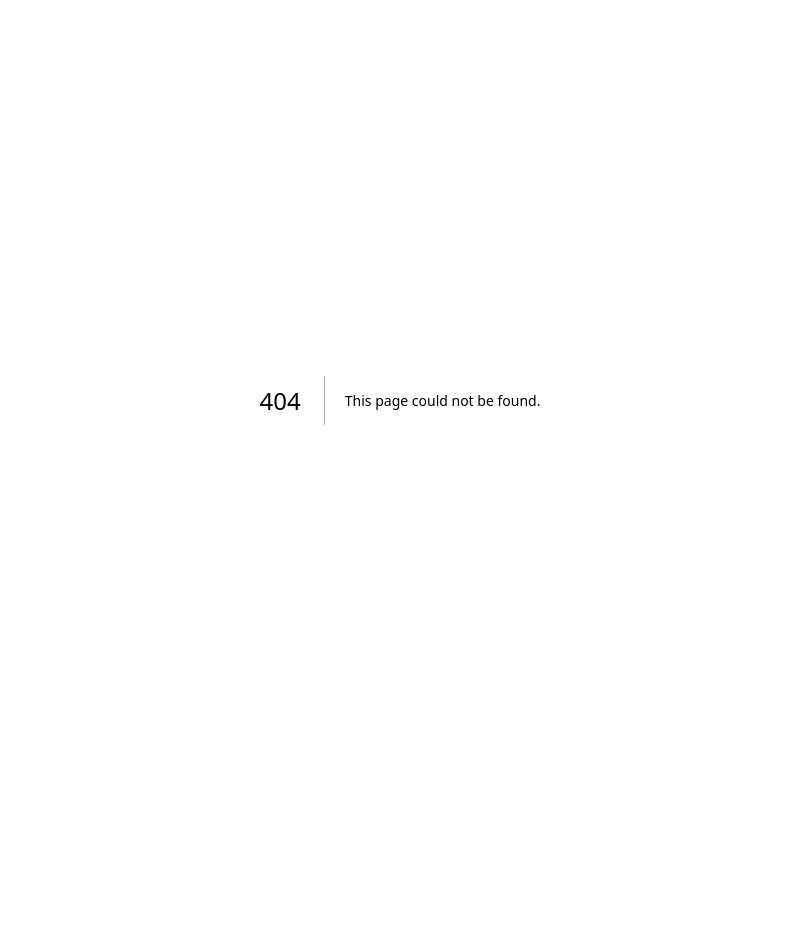
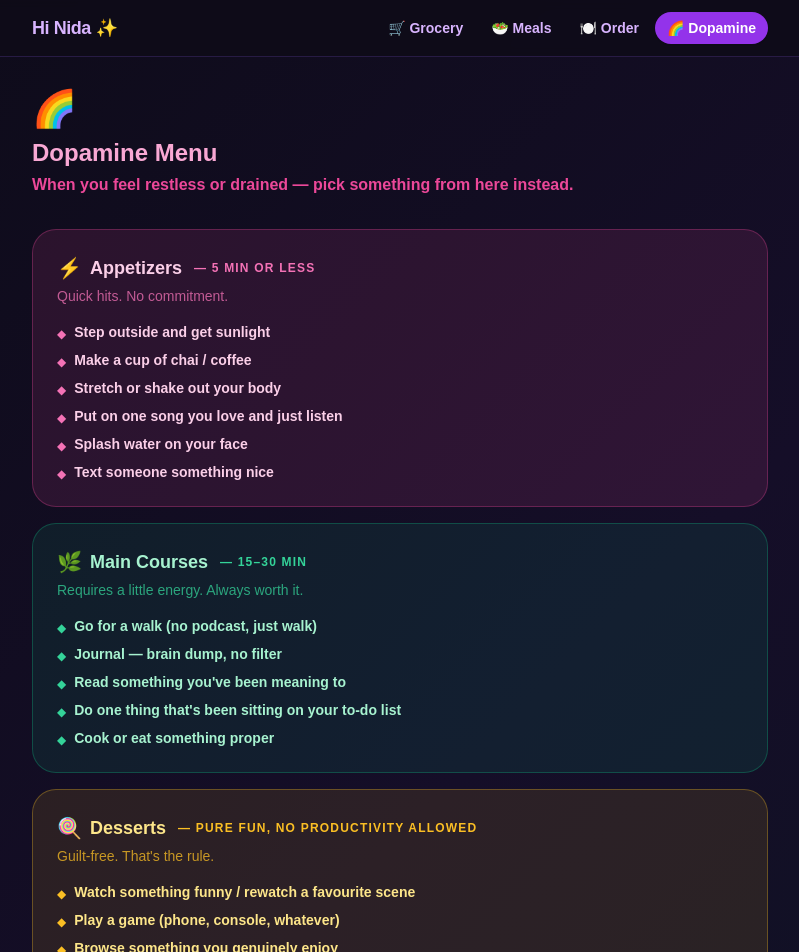
Before and after one commit to thephoenix13/n-health, a Next.js app: page /dopamine-menu in a window 1280 px wide. Before the commit this address had no page. Shown: the top 952 px of the page, without its empty margins (240-1039 px from the left). Before the commit the page ends 800 px from the top, so only its background shows below. Built offline with nearby package versions, Linux system fonts and the light colour scheme.

Commit message:
Add Dopamine Menu page with nav and home card

```diff
--- a/components/Layout.js
+++ b/components/Layout.js
@@ -5,6 +5,7 @@ const navItems = [
   { href: '/grocery', label: '🛒 Grocery' },
   { href: '/meal-plan', label: '🥗 Meals' },
   { href: '/order', label: '🍽️ Order' },
+  { href: '/dopamine-menu', label: '🌈 Dopamine' },
 ]
 
 export default function Layout({ children }) {
--- /dev/null
+++ b/pages/dopamine-menu.js
@@ -0,0 +1,155 @@
+import Layout from '../components/Layout'
+
+const sections = [
+  {
+    title: 'Appetizers',
+    subtitle: '5 min or less',
+    note: 'Quick hits. No commitment.',
+    emoji: '⚡',
+    bg: 'rgba(236, 72, 153, 0.12)',
+    border: 'rgba(236, 72, 153, 0.3)',
+    titleColor: 'text-pink-200',
+    subColor: 'text-pink-400',
+    items: [
+      'Step outside and get sunlight',
+      'Make a cup of chai / coffee',
+      'Stretch or shake out your body',
+      'Put on one song you love and just listen',
+      'Splash water on your face',
+      'Text someone something nice',
+    ],
+  },
+  {
+    title: 'Main Courses',
+    subtitle: '15–30 min',
+    note: 'Requires a little energy. Always worth it.',
+    emoji: '🌿',
+    bg: 'rgba(16, 185, 129, 0.1)',
+    border: 'rgba(16, 185, 129, 0.3)',
+    titleColor: 'text-emerald-200',
+    subColor: 'text-emerald-400',
+    items: [
+      'Go for a walk (no podcast, just walk)',
+      'Journal — brain dump, no filter',
+      'Read something you\'ve been meaning to',
+      'Do one thing that\'s been sitting on your to-do list',
+      'Cook or eat something proper',
+    ],
+  },
+  {
+    title: 'Desserts',
+    subtitle: 'Pure fun, no productivity allowed',
+    note: 'Guilt-free. That\'s the rule.',
+    emoji: '🍭',
+    bg: 'rgba(251, 191, 36, 0.1)',
+    border: 'rgba(251, 191, 36, 0.3)',
+    titleColor: 'text-amber-200',
+    subColor: 'text-amber-400',
+    items: [
+      'Watch something funny / rewatch a favourite scene',
+      'Play a game (phone, console, whatever)',
+      'Browse something you genuinely enjoy',
+      'Doodle or sketch',
+    ],
+  },
+  {
+    title: 'Specials',
+    subtitle: 'Bigger, occasional',
+    note: 'For when you have real time and need a real reset.',
+    emoji: '✨',
+    bg: 'rgba(139, 92, 246, 0.12)',
+    border: 'rgba(139, 92, 246, 0.35)',
+    titleColor: 'text-purple-200',
+    subColor: 'text-purple-400',
+    items: [
+      'Long walk or run somewhere new',
+      'Catch up with a friend (call, not text)',
+      'Work on a creative project just for fun',
+      'Go somewhere — a café, a park, anywhere that isn\'t your desk',
+    ],
+  },
+  {
+    title: 'Side Dishes',
+    subtitle: 'Pair with other tasks',
+    note: 'Things that make work or chores better.',
+    emoji: '🎧',
+    bg: 'rgba(56, 189, 248, 0.1)',
+    border: 'rgba(56, 189, 248, 0.3)',
+    titleColor: 'text-sky-200',
+    subColor: 'text-sky-400',
+    items: [
+      'A great playlist or album',
+      'Podcast on a walk',
+      'Ambient / lo-fi while deep working',
+    ],
+  },
+]
+
+export default function DopamineMenu() {
+  return (
+    <Layout>
+      <div className="mb-8">
+        <div className="text-4xl mb-2">🌈</div>
+        <h1 className="text-2xl font-black text-pink-300">Dopamine Menu</h1>
+        <p className="text-pink-500 font-semibold mt-1">
+          When you feel restless or drained — pick something from here instead.
+        </p>
+      </div>
+
+      <div className="space-y-4 mb-6">
+        {sections.map((section) => (
+          <div
+            key={section.title}
+            className="rounded-3xl p-6 border"
+            style={{ background: section.bg, borderColor: section.border }}
+          >
+            <div className="flex items-center gap-2 mb-1">
+              <span className="text-xl">{section.emoji}</span>
+              <h2 className={`font-black text-lg ${section.titleColor}`}>{section.title}</h2>
+              <span className={`text-xs font-bold uppercase tracking-widest ml-1 ${section.subColor}`}>
+                — {section.subtitle}
+              </span>
+            </div>
+            <p className={`text-sm font-medium mb-4 ${section.subColor} opacity-75`}>{section.note}</p>
+            <ul className="space-y-2">
+              {section.items.map((item) => (
+                <li key={item} className="flex items-start gap-2">
+                  <span className={`mt-1 text-xs ${section.subColor}`}>◆</span>
+                  <span className={`text-sm font-semibold ${section.titleColor}`}>{item}</span>
+                </li>
+              ))}
+            </ul>
+          </div>
+        ))}
+      </div>
+
+      {/* Rules */}
+      <div
+        className="rounded-3xl p-6 border"
+        style={{ background: 'rgba(88, 28, 135, 0.2)', borderColor: 'rgba(147, 51, 234, 0.3)' }}
+      >
+        <p className="text-xs font-black text-purple-400 uppercase tracking-widest mb-4">📋 Rules</p>
+        <ol className="space-y-3">
+          <li className="flex gap-3">
+            <span className="text-purple-500 font-black text-sm">1.</span>
+            <span className="text-purple-100 text-sm font-semibold">
+              <span className="font-black">Pick, don't scroll.</span> The menu exists so you don't have to decide under low dopamine.
+            </span>
+          </li>
+          <li className="flex gap-3">
+            <span className="text-purple-500 font-black text-sm">2.</span>
+            <span className="text-purple-100 text-sm font-semibold">
+              <span className="font-black">No guilt.</span> Desserts are valid.
+            </span>
+          </li>
+          <li className="flex gap-3">
+            <span className="text-purple-500 font-black text-sm">3.</span>
+            <span className="text-purple-100 text-sm font-semibold">
+              <span className="font-black">Update it.</span> If something stops working, swap it out.
+            </span>
+          </li>
+        </ol>
+      </div>
+    </Layout>
+  )
+}
--- a/pages/index.js
+++ b/pages/index.js
@@ -85,6 +85,21 @@ export default function Home({ affirmation }) {
         </div>
       </Link>
 
+      {/* Dopamine Menu card — full width */}
+      <Link
+        href="/dopamine-menu"
+        className="block rounded-3xl p-5 border hover:shadow-lg hover:-translate-y-1 transition-all mt-4"
+        style={{ background: 'rgba(131, 24, 67, 0.2)', borderColor: 'rgba(236, 72, 153, 0.3)' }}
+      >
+        <div className="flex items-center gap-3">
+          <div className="text-3xl">🌈</div>
+          <div>
+            <h2 className="font-black text-pink-200 text-base mb-0.5">Dopamine Menu</h2>
+            <p className="text-pink-400 text-sm font-medium">Pick something good when you need it</p>
+          </div>
+        </div>
+      </Link>
+
       {/* Floating bulb */}
       <button
         onClick={handleBulbClick}
```
Also changed, not shown: 1 other file (tests, documents, lock files or other folders).
